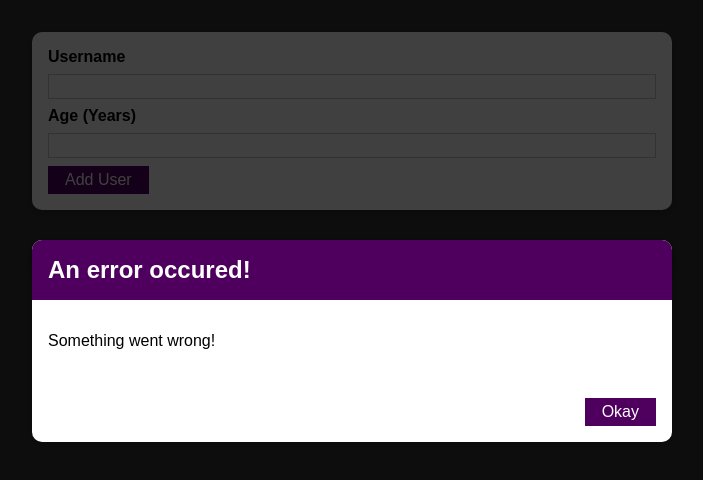
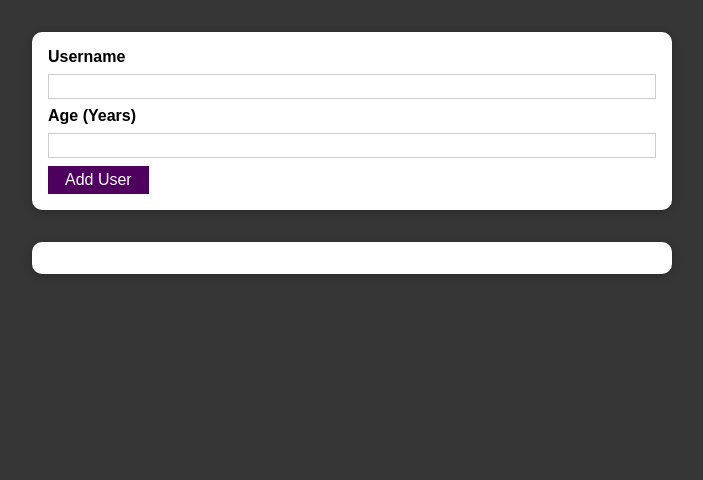
Before and after one commit to leezhiqin96/react-complete-guide, a React (Create React App) app in the folder Add-Users-Practice-Project/: page / in a window 1280 px wide. Shown: the top 480 px of the page, without its empty margins (288-991 px from the left). Built offline with nearby package versions, Linux system fonts and the light colour scheme.

Commit message:
Conditional Rendering of errormodal and dismissal of message

```diff
--- a/Add-Users-Practice-Project/src/components/UI/ErrorModal.js
+++ b/Add-Users-Practice-Project/src/components/UI/ErrorModal.js
@@ -7,7 +7,7 @@
 const ErrorModal = (props) => {
   return (
     <div>
-      <div className={classes.backdrop} />
+      <div className={classes.backdrop} onClick={props.onConfirm} />
       <Card className={classes.modal}>
         <header className={classes.header}>
           <h2>{props.title}</h2>
@@ -16,7 +16,7 @@
           <p>{props.message}</p>
         </div>
         <footer className={classes.actions}>
-          <Button>Okay</Button>
+          <Button onClick={props.onConfirm}>Okay</Button>
         </footer>
       </Card>
     </div>
--- a/Add-Users-Practice-Project/src/components/Users/AddUser.js
+++ b/Add-Users-Practice-Project/src/components/Users/AddUser.js
@@ -8,16 +8,25 @@
 const AddUser = (props) => {
   const [enteredUsername, setEnteredUsername] = useState("");
   const [enteredAge, setEnteredAge] = useState("");
+  const [error, setError] = useState();
 
   const addUserHandler = (event) => {
     event.preventDefault();
     // validation
     if (enteredUsername.trim().length === 0 || enteredAge.trim().length === 0) {
+      setError({
+        title: "Invalid Input",
+        message: "Please enter a valid name and age (non-empty values).",
+      });
       return;
     }
 
     // + symbol converts string to integer
     if (+enteredAge < 1) {
+      setError({
+        title: "Invalid age",
+        message: "Please enter a valid age (> 0).",
+      });
       return;
     }
 
@@ -37,9 +46,20 @@
     setEnteredAge(event.target.value);
   };
 
+  const errorHandler = () => {
+    setError(null);
+  };
+
   return (
     <div>
-      <ErrorModal title="An error occured!" message="Something went wrong!" />
+      {/* If error is truthy, will render the ErrorModal */}
+      {error && (
+        <ErrorModal
+          title={error.title}
+          message={error.message}
+          onConfirm={errorHandler}
+        />
+      )}
       <Card className={classes.input}>
         <form onSubmit={addUserHandler}>
           <label htmlFor="username">Username</label>
```
